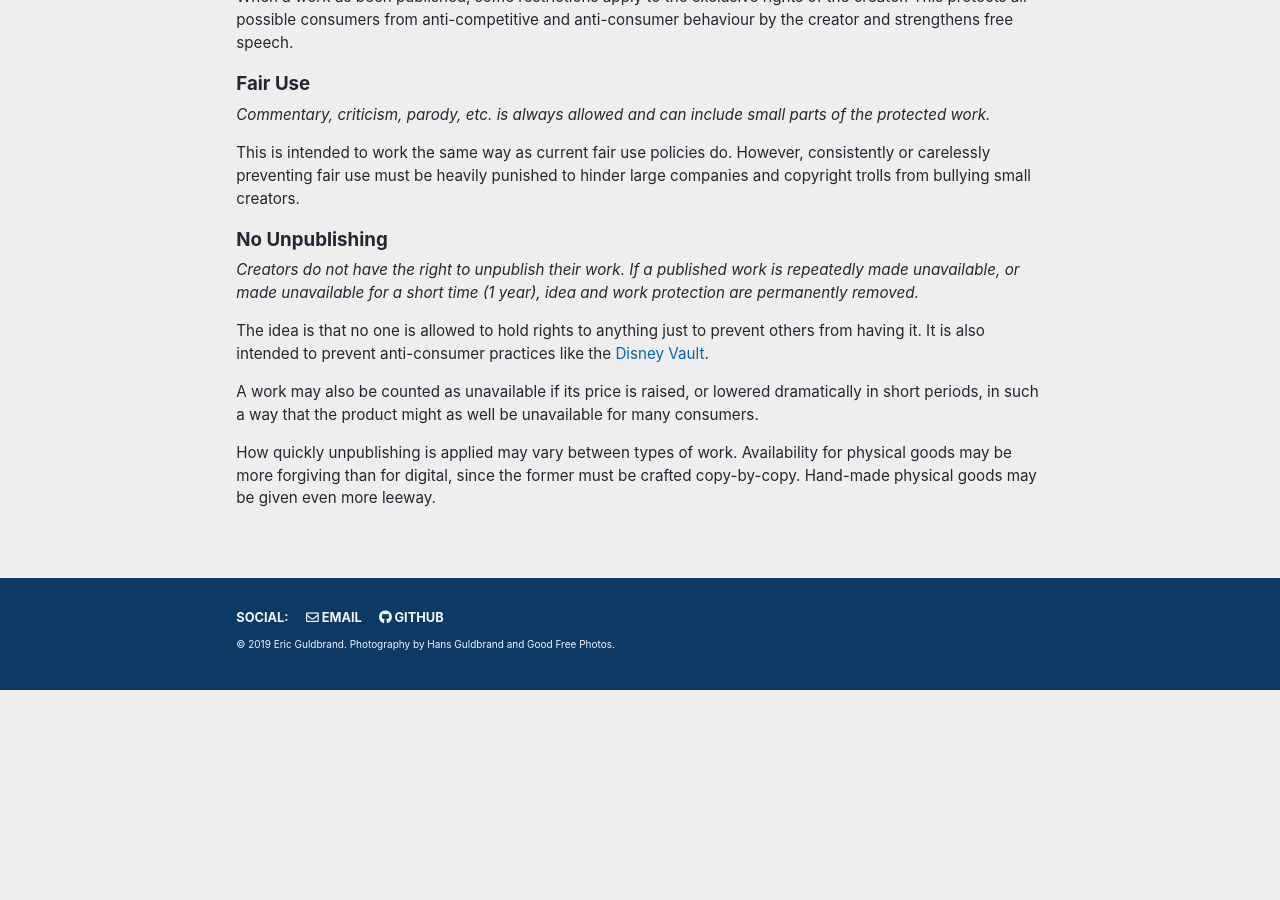
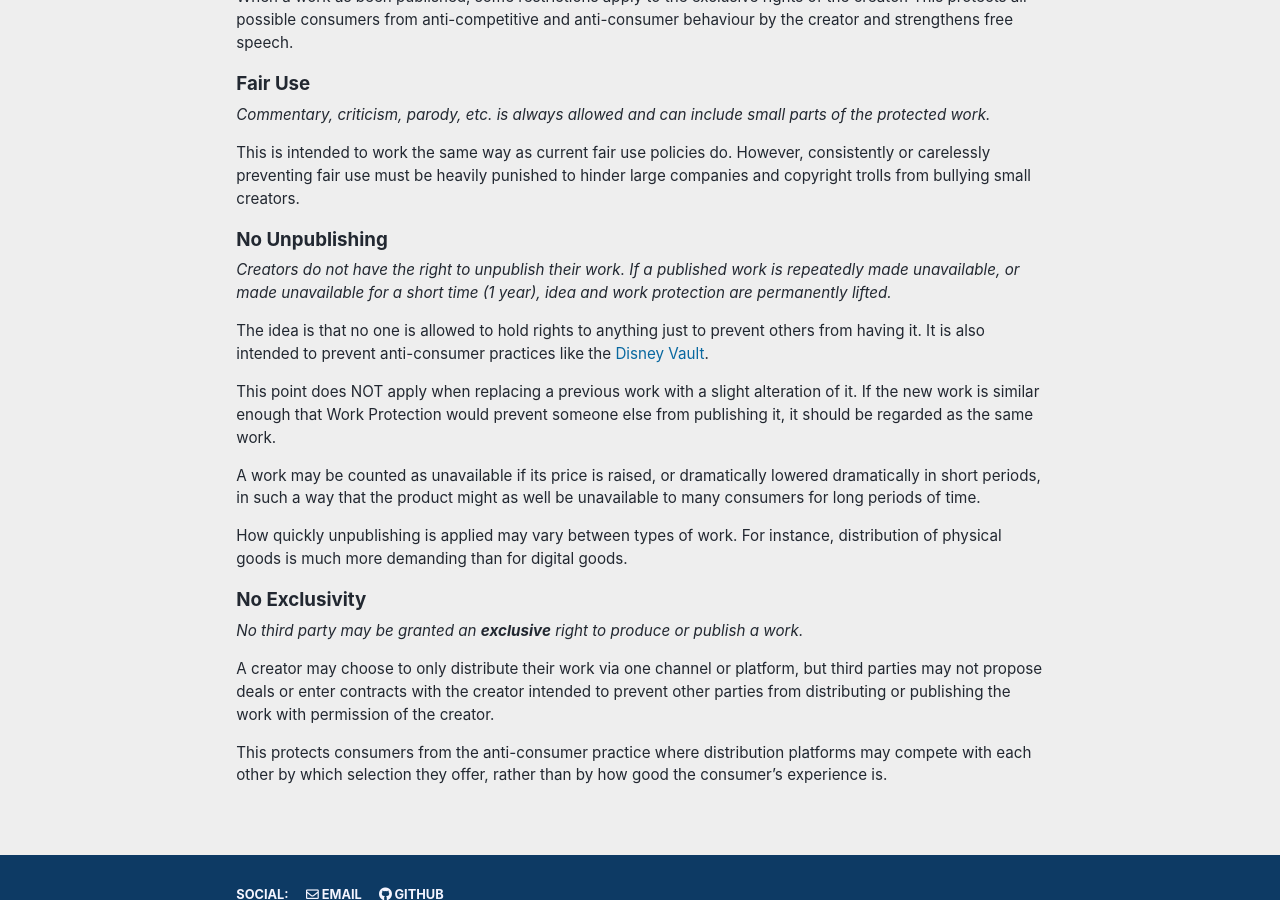
Before and after one commit to ecen/ecen.github.io, a Jekyll site: the page built from _posts/2019-12-13-copyright-proposition.md, in a window 1280 px wide and 900 px high, scrolled down 1094 px. Built offline with Jekyll 4.4.1, drawn with Linux system fonts in a browser that asks for light colours; before the commit the page ends 1784 px from its top, so only the background shows below that.

Commit message:
Added no exclusivity back in with edits.

```diff
--- a/_posts/2019-12-13-copyright-proposition.md
+++ b/_posts/2019-12-13-copyright-proposition.md
@@ -38,10 +38,19 @@ _Commentary, criticism, parody, etc. is always allowed and can include small par
 This is intended to work the same way as current fair use policies do. However, consistently or carelessly preventing fair use must be heavily punished to hinder large companies and copyright trolls from bullying small creators.
 
 ### No Unpublishing
-_Creators do not have the right to unpublish their work. If a published work is repeatedly made unavailable, or made unavailable for a short time (1 year), idea and work protection are permanently removed._
+_Creators do not have the right to unpublish their work. If a published work is repeatedly made unavailable, or made unavailable for a short time (1 year), idea and work protection are permanently lifted._
 
 The idea is that no one is allowed to hold rights to anything just to prevent others from having it. It is also intended to prevent anti-consumer practices like the [Disney Vault](https://en.wikipedia.org/wiki/Disney_Vault).
 
-A work may also be counted as unavailable if its price is raised, or lowered dramatically in short periods, in such a way that the product might as well be unavailable for many consumers.
+This point does NOT apply when replacing a previous work with a slight alteration of it. If the new work is similar enough that Work Protection would prevent someone else from publishing it, it should be regarded as the same work.
 
-How quickly unpublishing is applied may vary between types of work. Availability for physical goods may be more forgiving than for digital, since the former must be crafted copy-by-copy. Hand-made physical goods may be given even more leeway.
+A work may be counted as unavailable if its price is raised, or dramatically lowered dramatically in short periods, in such a way that the product might as well be unavailable to many consumers for long periods of time.
+
+How quickly unpublishing is applied may vary between types of work. For instance, distribution of physical goods is much more demanding than for digital goods.
+
+### No Exclusivity
+_No third party may be granted an **exclusive** right to produce or publish a work._
+
+A creator may choose to only distribute their work via one channel or platform, but third parties may not propose deals or enter contracts with the creator intended to prevent other parties from distributing or publishing the work with permission of the creator.
+
+This protects consumers from the anti-consumer practice where distribution platforms may compete with each other by which selection they offer, rather than by how good the consumer's experience is.
```
